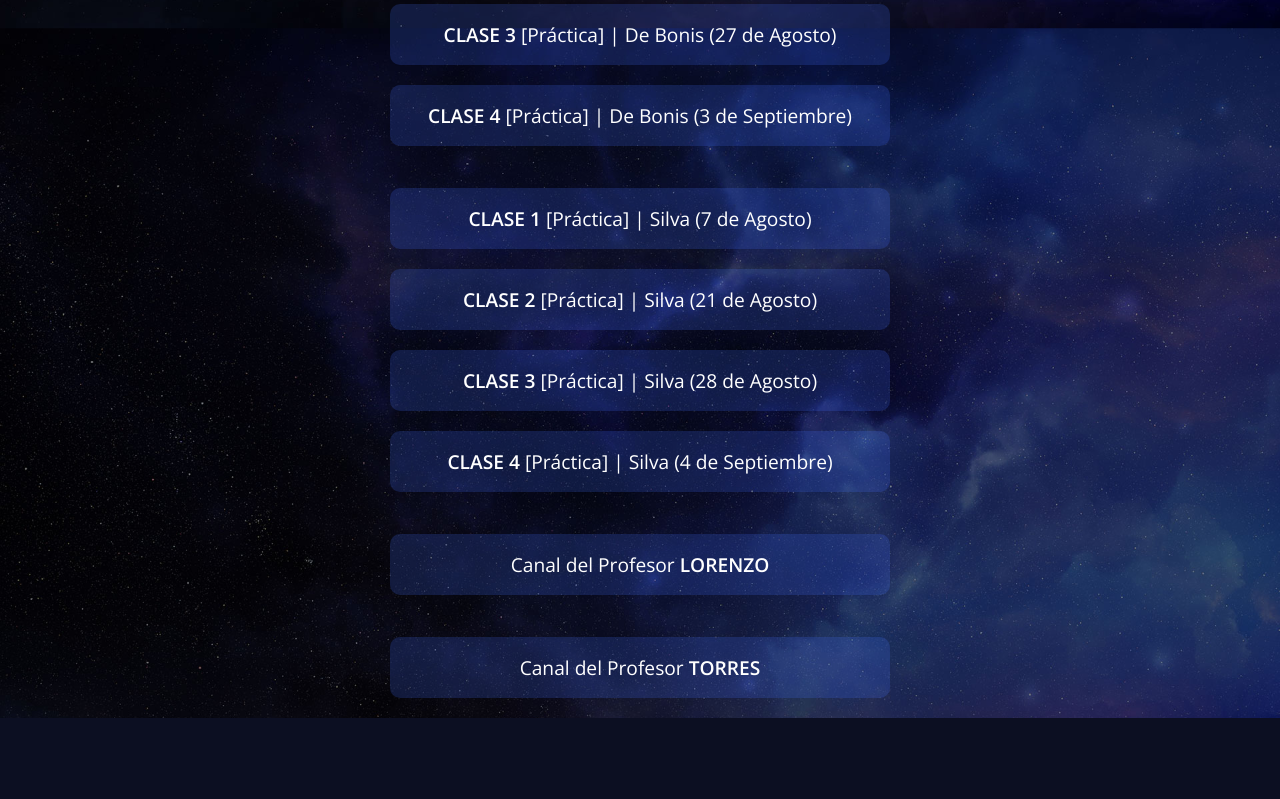
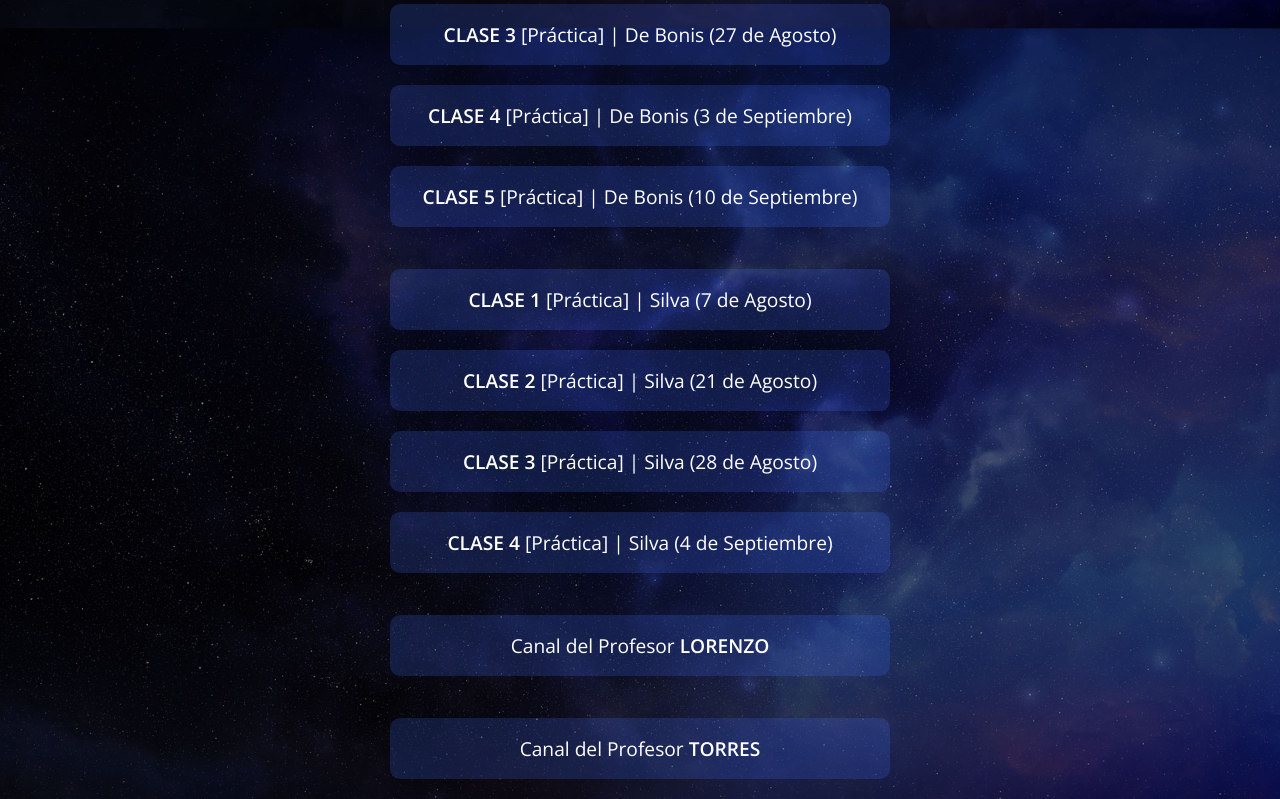
Before and after one commit to KHMarx0/0, a plain HTML site: page laboral/index.html in a window 1280 px wide. Shown: the part 825-1624 px from the top of the page. Before the commit the page ends 1543 px from the top, so only its background shows below. Drawn offline with nearby package versions, Linux system fonts and the light colour scheme.

Commit message:
Update index.html

```diff
--- a/laboral/index.html
+++ b/laboral/index.html
@@ -34,6 +34,7 @@
         <a class="link" href="https://www.youtube.com/watch?v=0TS6JNgZG8I" target="_blank"><strong>CLASE 2</strong> [Práctica] | De Bonis (20 de Agosto)</a>
         <a class="link" href="https://www.youtube.com/watch?v=7dUBJXnUIwc" target="_blank"><strong>CLASE 3</strong> [Práctica] | De Bonis (27 de Agosto)</a>
                 <a class="link" href="https://www.youtube.com/watch?v=q4OFyKg2hQI" target="_blank"><strong>CLASE 4</strong> [Práctica] | De Bonis (3 de Septiembre)</a>
+                        <a class="link" href="https://www.youtube.com/watch?v=SmNUTx49s-E" target="_blank"><strong>CLASE 5</strong> [Práctica] | De Bonis (10 de Septiembre)</a>
 
 <br>
 
```
